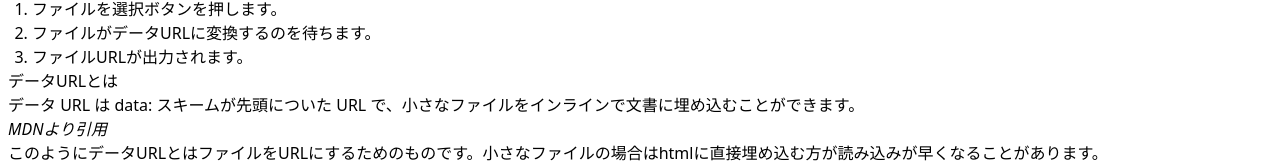
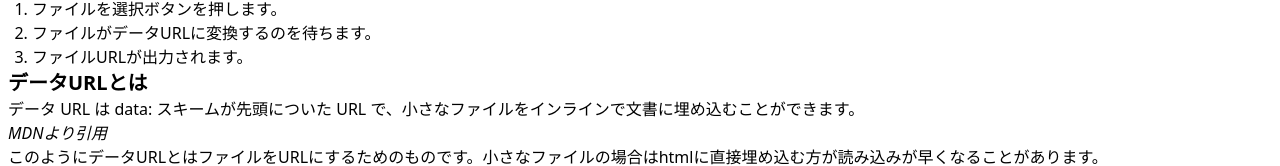
Before and after one commit to chakkun1121/dataURL, a website: page index.html in a window 1280 px wide. Shown: the part 281-447 px from the top of the page. Drawn offline with Linux system fonts and the light colour scheme.

Commit message:
Update index.html

```diff
--- a/index.html
+++ b/index.html
@@ -63,7 +63,7 @@
         </ol>
       </section>
       <section>
-        <h2>データURLとは</h2>
+        <h2 class="text-xl font-bold">データURLとは</h2>
         <blockquote cite="https://developer.mozilla.org/ja/docs/Web/HTTP/Basics_of_HTTP/Data_URLs">
           <p>データ URL は data: スキームが先頭についた URL で、小さなファイルをインラインで文書に埋め込むことができます。</p>
             <cite><a href="https://developer.mozilla.org/ja/docs/Web/HTTP/Basics_of_HTTP/Data_URLs" taget="_block">MDNより引用</cite>
```
